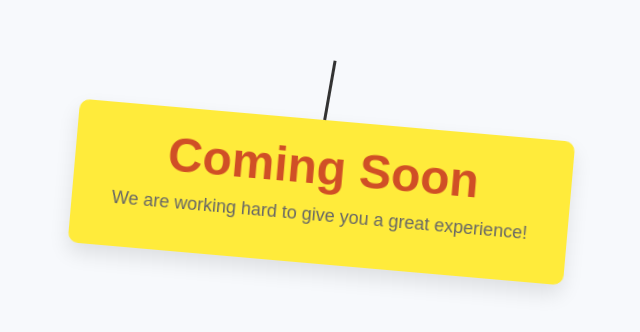
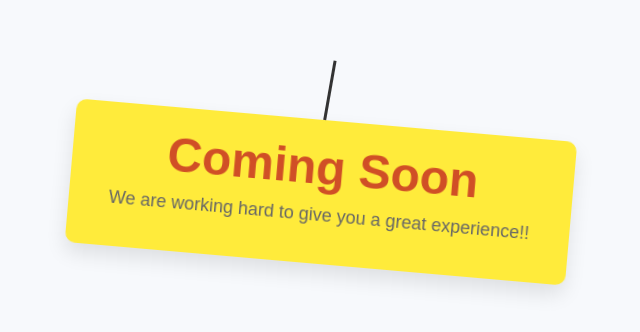
Before and after one commit to abudhar/UthavumPaalam, a plain HTML site: page index.html in a window 1280 px wide. Shown: the part 208-540 px from the top of the page, 319-959 px from the left. Drawn offline with Linux system fonts and the light colour scheme.

Commit message:
Update index.html

```diff
--- a/index.html
+++ b/index.html
@@ -85,7 +85,7 @@
         <div class="coming-soon-tag">
             <div class="rope"></div>
             <h1>Coming Soon</h1>
-            <p>We are working hard to give you a great experience!</p>
+            <p>We are working hard to give you a great experience!!</p>
         </div>
     </div>
 
```
